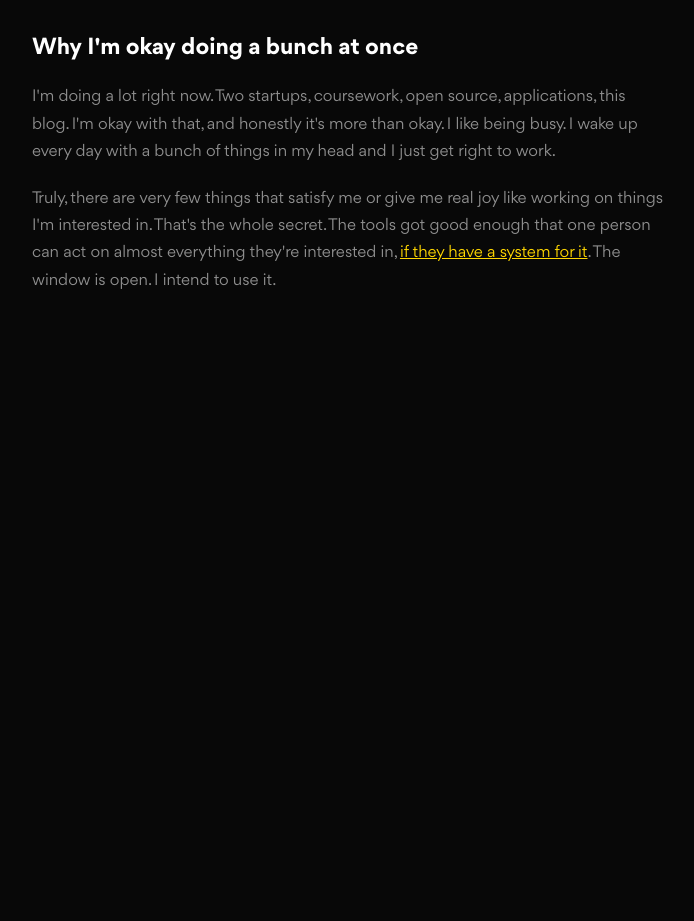
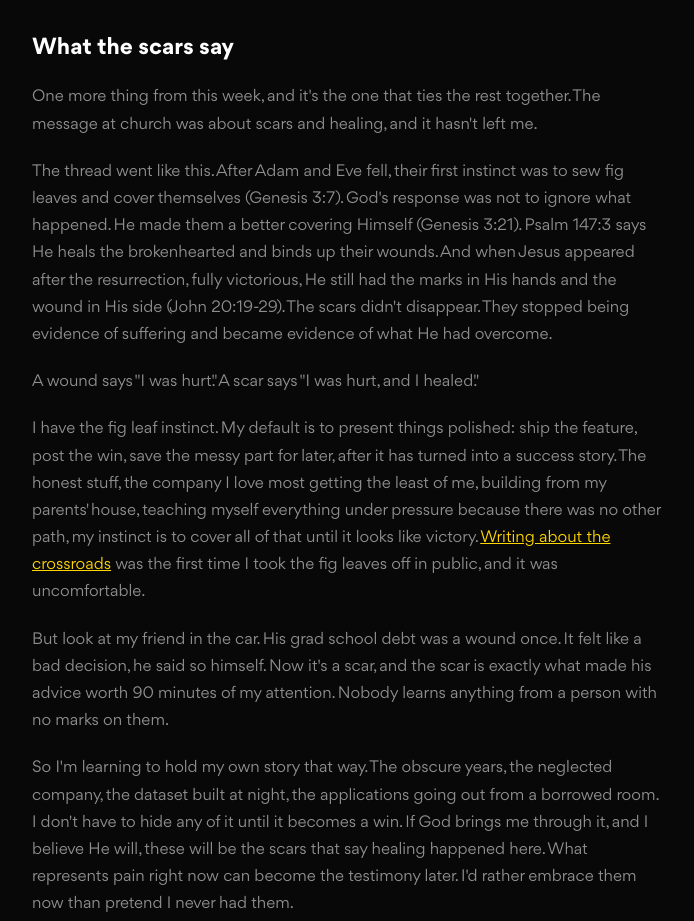
Before and after one commit to ayo0la/portfolio, a website: page public/blog/large-visual-models/index.html in a window 1280 px wide. Shown: the part 2122-3043 px from the top of the page, without its empty margins (292-986 px from the left). Before the commit the page ends 2513 px from the top, so only its background shows below. Drawn offline with Linux system fonts and the light colour scheme.

Commit message:
Add scars and healing section to large visual models post

```diff
--- a/public/blog/large-visual-models/index.html
+++ b/public/blog/large-visual-models/index.html
@@ -28,6 +28,13 @@
 <h2>A 90 minute car ride</h2>
 <p>One more thing happened this week. I spent a 90 minute drive with a friend, and he spent a good part of it telling me to go to grad school. He went into debt for his. It felt like a bad decision at the time, he said so plainly. And it has paid him back in multiples since.</p>
 <p>I wrote in <a href="/blog/mine-to-solve/">my last post</a> about hitting the ceiling of what teaching myself under pressure can get me to, and about the two boards I&#39;m working, jobs and grad school, at the same time. His version of the argument hit different because it wasn&#39;t theory. It was a cost he actually paid and a return he actually got. There&#39;s more to say about that decision than fits here, and I&#39;ll say it in its own post soon.</p>
+<h2>What the scars say</h2>
+<p>One more thing from this week, and it&#39;s the one that ties the rest together. The message at church was about scars and healing, and it hasn&#39;t left me.</p>
+<p>The thread went like this. After Adam and Eve fell, their first instinct was to sew fig leaves and cover themselves (Genesis 3:7). God&#39;s response was not to ignore what happened. He made them a better covering Himself (Genesis 3:21). Psalm 147:3 says He heals the brokenhearted and binds up their wounds. And when Jesus appeared after the resurrection, fully victorious, He still had the marks in His hands and the wound in His side (John 20:19-29). The scars didn&#39;t disappear. They stopped being evidence of suffering and became evidence of what He had overcome.</p>
+<p>A wound says &quot;I was hurt.&quot; A scar says &quot;I was hurt, and I healed.&quot;</p>
+<p>I have the fig leaf instinct. My default is to present things polished: ship the feature, post the win, save the messy part for later, after it has turned into a success story. The honest stuff, the company I love most getting the least of me, building from my parents&#39; house, teaching myself everything under pressure because there was no other path, my instinct is to cover all of that until it looks like victory. <a href="/blog/mine-to-solve/">Writing about the crossroads</a> was the first time I took the fig leaves off in public, and it was uncomfortable.</p>
+<p>But look at my friend in the car. His grad school debt was a wound once. It felt like a bad decision, he said so himself. Now it&#39;s a scar, and the scar is exactly what made his advice worth 90 minutes of my attention. Nobody learns anything from a person with no marks on them.</p>
+<p>So I&#39;m learning to hold my own story that way. The obscure years, the neglected company, the dataset built at night, the applications going out from a borrowed room. I don&#39;t have to hide any of it until it becomes a win. If God brings me through it, and I believe He will, these will be the scars that say healing happened here. What represents pain right now can become the testimony later. I&#39;d rather embrace them now than pretend I never had them.</p>
 <h2>Why I&#39;m okay doing a bunch at once</h2>
 <p>I&#39;m doing a lot right now. Two startups, coursework, open source, applications, this blog. I&#39;m okay with that, and honestly it&#39;s more than okay. I like being busy. I wake up every day with a bunch of things in my head and I just get right to work.</p>
 <p>Truly, there are very few things that satisfy me or give me real joy like working on things I&#39;m interested in. That&#39;s the whole secret. The tools got good enough that one person can act on almost everything they&#39;re interested in, <a href="/blog/company-of-one/">if they have a system for it</a>. The window is open. I intend to use it.</p>
```
Also changed, not shown: content/blog/2026-08-23-large-visual-models.md (+14 -0 lines).
